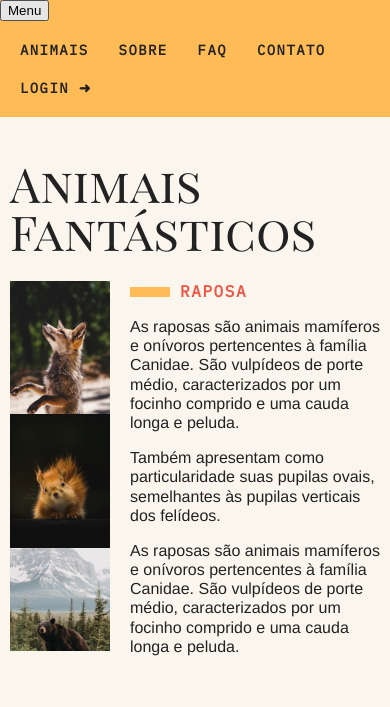
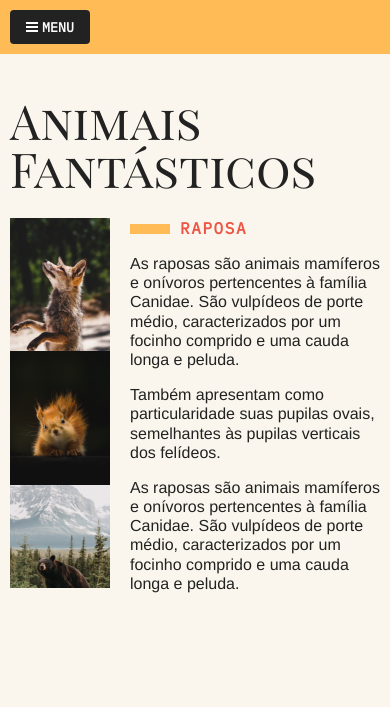
Before and after one commit to laporeon/animais-fantasticos, a plain HTML site: page index.html in a window 390 px wide. Shown: the top 707 px of the page. Drawn offline with Linux system fonts and the light colour scheme.

Commit message:
feat: import stylesheet for menu mobile

```diff
--- a/css/styles.css
+++ b/css/styles.css
@@ -2,3 +2,4 @@
 @import 'modal.css';
 @import 'tooltip.css';
 @import 'dropdown-menu.css';
+@import 'menu-mobile.css';
```
